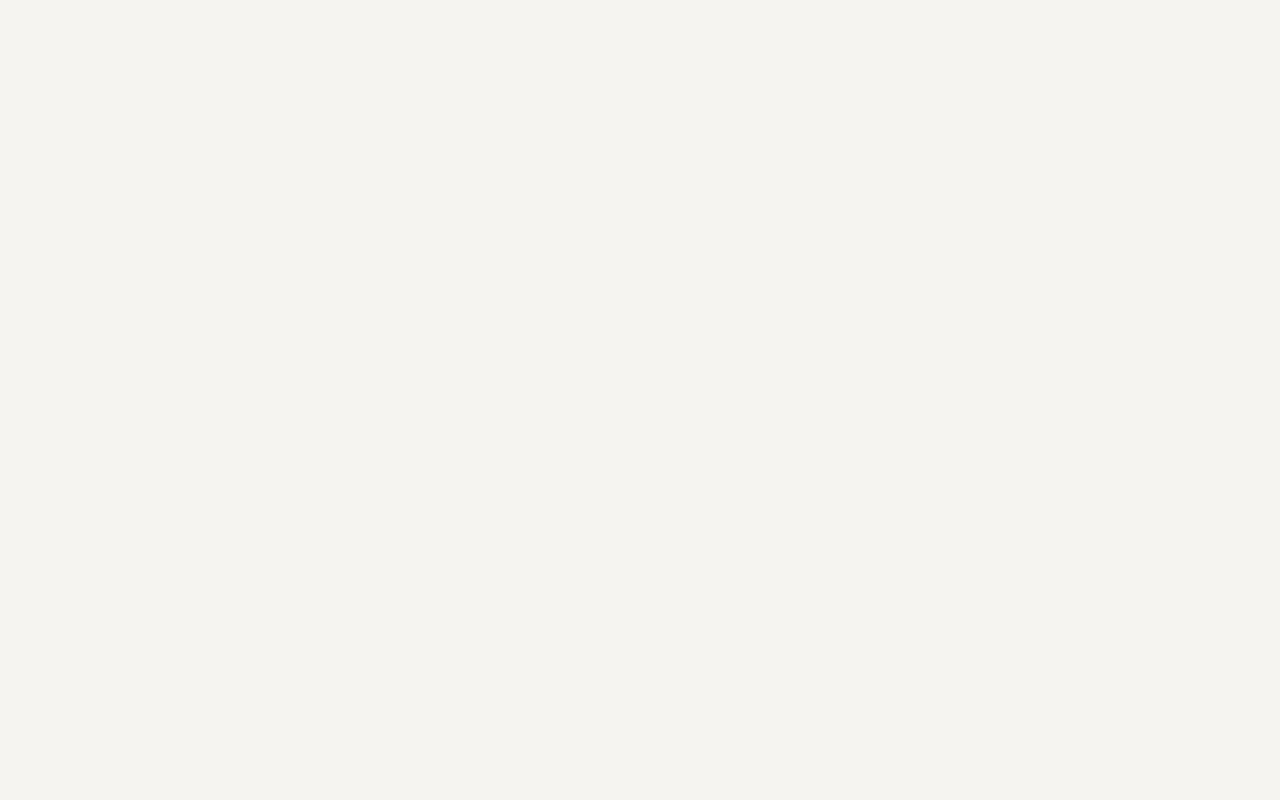
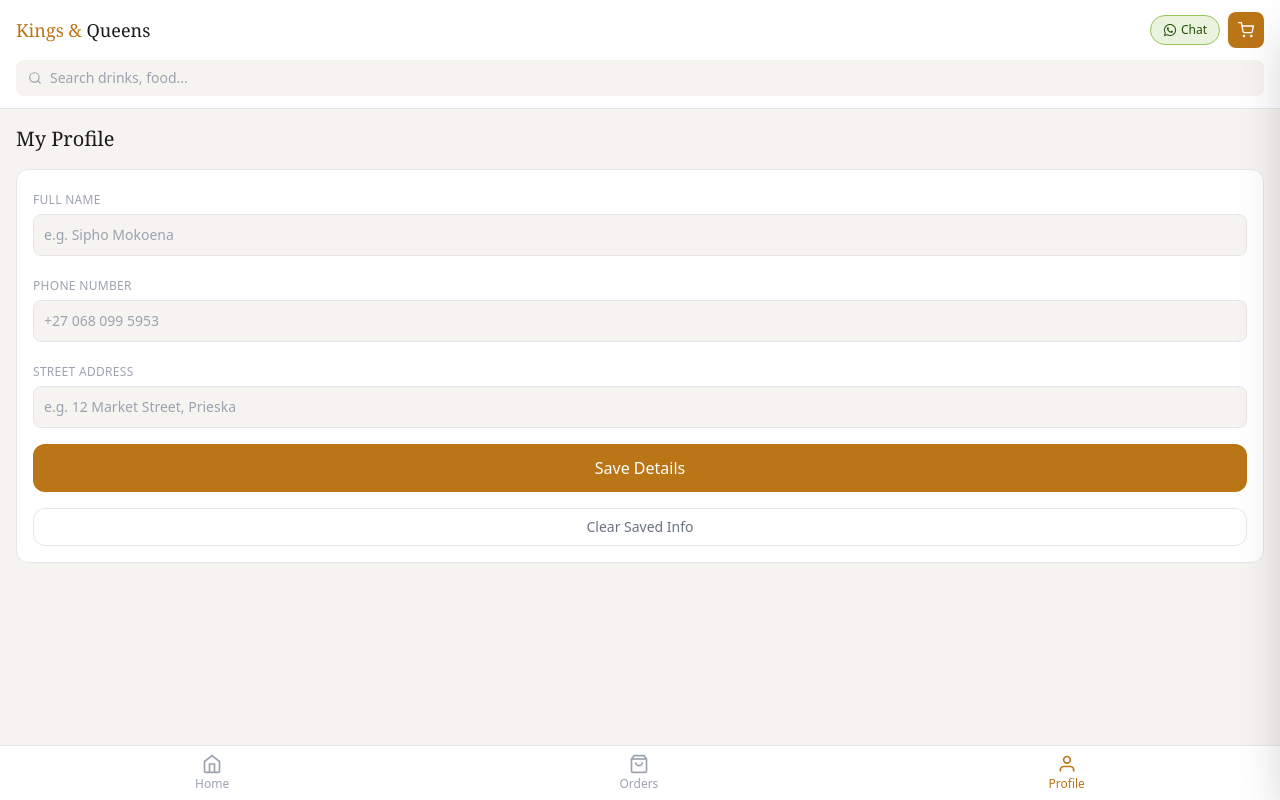
Before and after one commit to MondeNel/Delivery-app, a React (Vite) app in the folder kq/: page /profile in a window 1280 px wide. Before the commit this address had no page. Built offline with nearby package versions, Linux system fonts and the light colour scheme.

Commit message:
Add functional Orders and Profile pages with default delivery details

```diff
--- a/kq/src/App.jsx
+++ b/kq/src/App.jsx
@@ -2,21 +2,28 @@ import { Routes, Route } from 'react-router-dom'
 import Layout from './components/Layout'
 import Home from './pages/Home'
 import Admin from './pages/Admin'
+import Orders from './pages/Orders'
+import Profile from './pages/Profile'
 import { CartProvider } from './context/CartContext'
 import { OrderProvider } from './context/OrderContext'
 import { PlacedOrdersProvider } from './context/PlacedOrdersContext'
+import { ProfileProvider } from './context/ProfileContext'
 
 export default function App() {
   return (
     <CartProvider>
       <OrderProvider>
         <PlacedOrdersProvider>
+          <ProfileProvider>
             <Routes>
               <Route element={<Layout />}>
                 <Route path="/" element={<Home />} />
+                <Route path="/orders" element={<Orders />} />
+                <Route path="/profile" element={<Profile />} />
                 <Route path="/admin" element={<Admin />} />
               </Route>
             </Routes>
+          </ProfileProvider>
         </PlacedOrdersProvider>
       </OrderProvider>
     </CartProvider>
--- a/kq/src/components/BottomNav.jsx
+++ b/kq/src/components/BottomNav.jsx
@@ -5,31 +5,36 @@ export default function BottomNav() {
   const location = useLocation()
 
   return (
-    <nav className="fixed bottom-0 left-0 right-0 bg-white border-t border-border-light flex justify-around py-2 pb-3 z-30">
-      <button onClick={() => navigate('/')}
-        className={`flex flex-col items-center gap-0.5 text-xs ${location.pathname === '/' ? 'text-gold' : 'text-text-tertiary'}`}>
+    <nav className="fixed bottom-0 left-0 right-0 bg-white border-t border-border-light flex justify-around py-2 pb-safe z-30">
+      <button
+        onClick={() => navigate('/')}
+        className={`flex flex-col items-center gap-0.5 text-xs ${
+          location.pathname === '/' ? 'text-gold' : 'text-text-tertiary'
+        }`}
+      >
         <svg width="20" height="20" fill="none" stroke="currentColor" strokeWidth="2" viewBox="0 0 24 24">
           <path d="M3 9l9-7 9 7v11a2 2 0 01-2 2H5a2 2 0 01-2-2z"/><polyline points="9 22 9 12 15 12 15 22"/>
         </svg>
         Home
       </button>
       <button
-        className={`flex flex-col items-center gap-0.5 text-xs text-text-tertiary`}>
-        <svg width="20" height="20" fill="none" stroke="currentColor" strokeWidth="2" viewBox="0 0 24 24">
-          <path d="M20.59 13.41l-7.17 7.17a2 2 0 01-2.83 0L2 12V2h10l8.59 8.59a2 2 0 010 2.82z"/>
-          <line x1="7" y1="7" x2="7.01" y2="7"/>
-        </svg>
-        Deals
-      </button>
-      <button onClick={() => navigate('/admin')}
-        className={`flex flex-col items-center gap-0.5 text-xs ${location.pathname === '/admin' ? 'text-gold' : 'text-text-tertiary'}`}>
+        onClick={() => navigate('/orders')}
+        className={`flex flex-col items-center gap-0.5 text-xs ${
+          location.pathname === '/orders' ? 'text-gold' : 'text-text-tertiary'
+        }`}
+      >
         <svg width="20" height="20" fill="none" stroke="currentColor" strokeWidth="2" viewBox="0 0 24 24">
           <path d="M6 2 3 6v14a2 2 0 002 2h14a2 2 0 002-2V6l-3-4z"/>
           <line x1="3" y1="6" x2="21" y2="6"/><path d="M16 10a4 4 0 01-8 0"/>
         </svg>
         Orders
       </button>
-      <button className="flex flex-col items-center gap-0.5 text-xs text-text-tertiary">
+      <button
+        onClick={() => navigate('/profile')}
+        className={`flex flex-col items-center gap-0.5 text-xs ${
+          location.pathname === '/profile' ? 'text-gold' : 'text-text-tertiary'
+        }`}
+      >
         <svg width="20" height="20" fill="none" stroke="currentColor" strokeWidth="2" viewBox="0 0 24 24">
           <path d="M20 21v-2a4 4 0 00-4-4H8a4 4 0 00-4 4v2"/><circle cx="12" cy="7" r="4"/>
         </svg>
--- a/kq/src/components/CategoryPills.jsx
+++ b/kq/src/components/CategoryPills.jsx
@@ -1,11 +1,12 @@
 export default function CategoryPills({ categories, active, onChange }) {
   return (
-    <div className="flex flex-wrap gap-1.5 mb-3">
+    <div className="overflow-x-auto -mx-1 px-1 mb-3 scrollbar-none">
+      <div className="flex gap-1.5 min-w-max">
         {categories.map(cat => (
           <button
             key={cat}
             onClick={() => onChange(cat)}
-          className={`text-[11px] font-medium px-2.5 py-1 rounded-full whitespace-nowrap border
+            className={`text-[11px] font-medium px-2.5 py-1 rounded-full whitespace-nowrap border flex-shrink-0
               ${active === cat
                 ? 'bg-gold-light border-gold text-warm-dark'
                 : 'bg-cream border-transparent text-text-tertiary hover:border-border-light'}`}
@@ -14,5 +15,6 @@ export default function CategoryPills({ categories, active, onChange }) {
           </button>
         ))}
       </div>
+    </div>
   )
 }
--- a/kq/src/components/Header.jsx
+++ b/kq/src/components/Header.jsx
@@ -7,43 +7,26 @@ export default function Header({ onCartClick }) {
 
   return (
     <header className="bg-white border-b border-border-light sticky top-0 z-40">
-      <div className="flex items-center justify-between px-4 py-3 gap-4">
-        {/* Logo */}
-        <h1 className="font-serif text-lg text-gold whitespace-nowrap">
+      {/* Top row: logo + icons (always) */}
+      <div className="flex items-center justify-between px-3 sm:px-4 py-3 gap-2 sm:gap-4">
+        <h1 className="font-serif text-base sm:text-lg text-gold whitespace-nowrap">
           Kings & <span className="text-text-primary">Queens</span>
         </h1>
 
-        {/* Search bar – middle */}
-        <div className="flex-1 max-w-md mx-auto">
-          <div className="flex items-center bg-cream rounded-md px-3 py-2 gap-2">
-            <FiSearch className="text-text-tertiary" size={14} />
-            <input
-              type="text"
-              placeholder="Search drinks, food..."
-              className="bg-transparent border-none outline-none text-sm w-full text-text-primary placeholder-text-tertiary"
-              onChange={(e) => window.dispatchEvent(new CustomEvent('search', { detail: e.target.value }))}
-            />
-          </div>
-        </div>
-
-        {/* Right actions */}
-        <div className="flex items-center gap-2">
-          {/* WhatsApp */}
+        <div className="flex items-center gap-1 sm:gap-2 flex-shrink-0">
           <a
             href="https://wa.me/27680895953?text=Hi+Kings+%26+Queens"
             target="_blank" rel="noreferrer"
-            className="flex items-center gap-1.5 bg-green-light border border-green-border text-green-text px-3 py-1.5 rounded-full text-xs font-medium whitespace-nowrap"
+            className="flex items-center gap-1 bg-green-light border border-green-border text-green-text px-2 sm:px-3 py-1.5 rounded-full text-xs font-medium whitespace-nowrap"
           >
             <FaWhatsapp size={14} />
-            Chat
+            <span className="hidden sm:inline">Chat</span>
           </a>
-
-          {/* Cart with badge */}
           <button
             onClick={onCartClick}
-            className="bg-gold text-white w-9 h-9 rounded-md flex items-center justify-center relative"
+            className="bg-gold text-white w-8 h-8 sm:w-9 sm:h-9 rounded-md flex items-center justify-center relative flex-shrink-0"
           >
-            <FiShoppingCart size={18} />
+            <FiShoppingCart size={16} className="sm:text-lg" />
             {count > 0 && (
               <span className="absolute -top-1 -right-1 bg-red-500 text-white text-[10px] w-4 h-4 rounded-full flex items-center justify-center font-medium">
                 {count}
@@ -52,6 +35,19 @@ export default function Header({ onCartClick }) {
           </button>
         </div>
       </div>
+
+      {/* Search bar – full width on mobile, stays below the top row */}
+      <div className="px-3 sm:px-4 pb-3">
+        <div className="flex items-center bg-cream rounded-md px-3 py-2 gap-2">
+          <FiSearch className="text-text-tertiary flex-shrink-0" size={14} />
+          <input
+            type="text"
+            placeholder="Search drinks, food..."
+            className="bg-transparent border-none outline-none text-sm w-full text-text-primary placeholder-text-tertiary"
+            onChange={(e) => window.dispatchEvent(new CustomEvent('search', { detail: e.target.value }))}
+          />
+        </div>
+      </div>
     </header>
   )
 }
--- /dev/null
+++ b/kq/src/context/ProfileContext.jsx
@@ -0,0 +1,39 @@
+import { createContext, useContext, useState, useEffect } from 'react'
+
+const ProfileContext = createContext()
+
+const defaultProfile = {
+  name: '',
+  phone: '',
+  address: '',
+}
+
+export function ProfileProvider({ children }) {
+  const [profile, setProfile] = useState(() => {
+    const saved = localStorage.getItem('kq-profile')
+    return saved ? JSON.parse(saved) : defaultProfile
+  })
+
+  useEffect(() => {
+    localStorage.setItem('kq-profile', JSON.stringify(profile))
+  }, [profile])
+
+  const updateProfile = (updates) => {
+    setProfile(prev => ({ ...prev, ...updates }))
+  }
+
+  const clearProfile = () => {
+    setProfile(defaultProfile)
+    localStorage.removeItem('kq-profile')
+  }
+
+  return (
+    <ProfileContext.Provider value={{ profile, updateProfile, clearProfile }}>
+      {children}
+    </ProfileContext.Provider>
+  )
+}
+
+export function useProfile() {
+  return useContext(ProfileContext)
+}
--- a/kq/src/pages/Home.jsx
+++ b/kq/src/pages/Home.jsx
@@ -27,8 +27,8 @@ export default function Home() {
       {/* Deals horizontal scroll */}
       <DealsStrip />
 
-      {/* Content grid – single column on phones, two columns on tablets+ */}
-      <div className="grid grid-cols-1 sm:grid-cols-2 gap-3 px-4 mt-2 pb-4">
+      {/* Two‑column grid for drinks & food */}
+      <div className="grid grid-cols-1 sm:grid-cols-2 gap-3 px-4 mt-3 pb-4">
         <DrinksPanel search={searchQuery} />
         <FoodPanel search={searchQuery} />
       </div>
--- /dev/null
+++ b/kq/src/pages/Orders.jsx
@@ -0,0 +1,95 @@
+import { useOrder } from '../context/OrderContext'
+import { usePlacedOrders } from '../context/PlacedOrdersContext'
+
+export default function Orders() {
+  const { order } = useOrder()
+  const { orders } = usePlacedOrders()
+
+  return (
+    <div className="p-4 pb-20">
+      <h2 className="font-serif text-xl text-text-primary mb-4">My Orders</h2>
+
+      {/* Active order tracking */}
+      {order && (
+        <div className="mb-6">
+          <h3 className="text-sm font-medium text-text-secondary uppercase tracking-wide mb-3">
+            Live Order — #{order.id}
+          </h3>
+          <div className="bg-white border border-border-light rounded-lg p-4">
+            <div className="flex items-center">
+              {[
+                { label: 'Received', done: order.status !== 'placed' },
+                { label: 'Preparing', done: order.status === 'preparing' || order.status === 'out' },
+                { label: 'Out for delivery', done: order.status === 'out' },
+              ].map((step, i) => (
+                <div key={i} className="flex-1 flex flex-col items-center">
+                  <div
+                    className={`w-7 h-7 rounded-full border-2 flex items-center justify-center text-xs mb-1 ${
+                      step.done
+                        ? 'bg-gold border-gold text-white'
+                        : 'bg-white border-border-light text-text-tertiary'
+                    }`}
+                  >
+                    {step.done ? '✓' : i + 1}
+                  </div>
+                  {i < 2 && (
+                    <div
+                      className={`h-0.5 w-full mb-4 ${
+                        i <
+                        (order.status === 'out' ? 2 : order.status === 'preparing' ? 1 : 0)
+                          ? 'bg-gold'
+                          : 'bg-border-light'
+                      }`}
+                    />
+                  )}
+                  <div
+                    className={`text-[10px] ${
+                      step.done ? 'text-gold font-medium' : 'text-text-tertiary'
+                    }`}
+                  >
+                    {step.label}
+                  </div>
+                </div>
+              ))}
+            </div>
+          </div>
+        </div>
+      )}
+
+      {/* Past orders */}
+      <h3 className="text-sm font-medium text-text-secondary uppercase tracking-wide mb-3">
+        Past Orders
+      </h3>
+      {orders.length === 0 ? (
+        <p className="text-sm text-text-tertiary text-center py-8">No past orders yet</p>
+      ) : (
+        <div className="space-y-3">
+          {orders.slice().reverse().map(o => (
+            <div
+              key={o.id}
+              className="bg-white border border-border-light rounded-lg p-4"
+            >
+              <div className="flex justify-between mb-1">
+                <span className="font-medium text-text-primary">#{o.id}</span>
+                <span className="text-gold font-medium">R{o.total}</span>
+              </div>
+              <div className="text-xs text-text-tertiary">
+                {o.customer} · {o.time ? new Date(o.time).toLocaleDateString() : ''} · {o.status}
+              </div>
+              <div className="flex flex-wrap gap-1 mt-2">
+                {o.items.map(item => (
+                  <span
+                    key={item.id}
+                    className="text-[10px] bg-cream px-2 py-0.5 rounded-full text-text-secondary"
+                  >
+                    {item.name} x{item.qty}
+                  </span>
+                ))}
+              </div>
+            </div>
+          ))}
+        </div>
+      )}
+    </div>
+  )
+}
--- /dev/null
+++ b/kq/src/pages/Profile.jsx
@@ -0,0 +1,73 @@
+import { useState } from 'react'
+import { useProfile } from '../context/ProfileContext'
+
+export default function Profile() {
+  const { profile, updateProfile, clearProfile } = useProfile()
+  const [name, setName] = useState(profile.name)
+  const [phone, setPhone] = useState(profile.phone)
+  const [address, setAddress] = useState(profile.address)
+  const [saved, setSaved] = useState(false)
+
+  const handleSave = () => {
+    updateProfile({ name, phone, address })
+    setSaved(true)
+    setTimeout(() => setSaved(false), 2000)
+  }
+
+  return (
+    <div className="p-4 pb-20">
+      <h2 className="font-serif text-xl text-text-primary mb-4">My Profile</h2>
+
+      <div className="bg-white border border-border-light rounded-lg p-4 space-y-4">
+        <div>
+          <label className="text-xs font-medium text-text-tertiary uppercase tracking-wide">
+            Full Name
+          </label>
+          <input
+            type="text"
+            value={name}
+            onChange={e => setName(e.target.value)}
+            placeholder="e.g. Sipho Mokoena"
+            className="w-full bg-cream border border-border-light rounded-md p-2.5 text-sm mt-1 outline-none focus:border-gold"
+          />
+        </div>
+        <div>
+          <label className="text-xs font-medium text-text-tertiary uppercase tracking-wide">
+            Phone Number
+          </label>
+          <input
+            type="text"
+            value={phone}
+            onChange={e => setPhone(e.target.value)}
+            placeholder="+27 068 099 5953"
+            className="w-full bg-cream border border-border-light rounded-md p-2.5 text-sm mt-1 outline-none focus:border-gold"
+          />
+        </div>
+        <div>
+          <label className="text-xs font-medium text-text-tertiary uppercase tracking-wide">
+            Street Address
+          </label>
+          <input
+            type="text"
+            value={address}
+            onChange={e => setAddress(e.target.value)}
+            placeholder="e.g. 12 Market Street, Prieska"
+            className="w-full bg-cream border border-border-light rounded-md p-2.5 text-sm mt-1 outline-none focus:border-gold"
+          />
+        </div>
+        <button
+          onClick={handleSave}
+          className="w-full bg-gold text-white py-3 rounded-lg font-medium"
+        >
+          {saved ? 'Saved!' : 'Save Details'}
+        </button>
+        <button
+          onClick={clearProfile}
+          className="w-full border border-border-light text-text-secondary py-2 rounded-lg text-sm"
+        >
+          Clear Saved Info
+        </button>
+      </div>
+    </div>
+  )
+}
```
Also changed, not shown: kq/src/components/CheckoutModal.jsx (+44 -19 lines), kq/src/components/DealsStrip.jsx (+8 -13 lines), kq/src/data/products.js (+18 -53 lines), kq/src/index.css (+9 -0 lines). Lines whose indentation alone changed are shown as unchanged.
